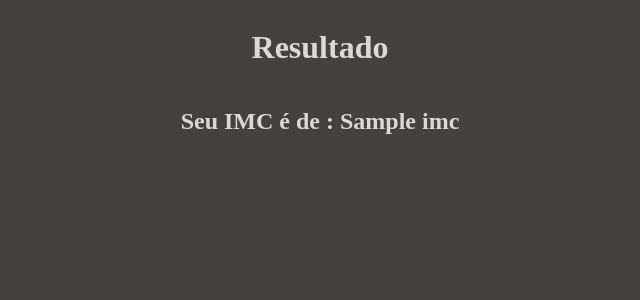
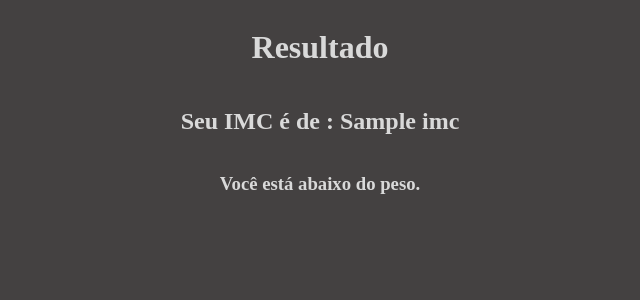
Before and after one commit to Cauan87/Projeto_Solo_Python, a Flask app: template templates/imc_result.html in a window 1280 px wide. Shown: the top 300 px of the page, without its empty margins (320-960 px from the left). Run offline with Flask 3, Linux system fonts and the light colour scheme; the template is opened without the code that fills it: most values are stand-ins (such as "Sample title", 1, 10 or a date in 2020).

Commit message:
funções complementares aplicadas ao imc_result

```diff
--- a/templates/home.html
+++ b/templates/home.html
@@ -8,7 +8,7 @@
     <h1>Calculadora IMC</h1>
     <form action="/imc_result" method="POST">
         <div id="input-box">
-            Altura em metros: <input id="height" name="height" type="number" placeholder="1.74" step="0.01" required/>
+            Altura em centímetros: <input id="height" name="height" type="number" placeholder="1.74" step="0.01" required/>
             <br/>
             Peso em quilos: <input id="weight" name="weight" type="number" placeholder="82" required/>
         </div>
--- a/templates/imc_result.html
+++ b/templates/imc_result.html
@@ -7,5 +7,15 @@
 <body>
     <h1>Resultado</h1>
     <h2>Seu IMC é de : {{ imc }} </h2>
+    {% if imc|float < 18.5 %}
+        <h3>Você está abaixo do peso.</h3>
+    {% elif imc|float < 25 %}
+        <h3>Seu peso está normal.</h3>
+    {% elif imc|float < 30 %}
+        <h3>Você está com sobrepeso.</h3>
+    {% else %}
+        <h3>Você está com obesidade.</h3>
+    {% endif %}
+
 </body>
 </html>
```
